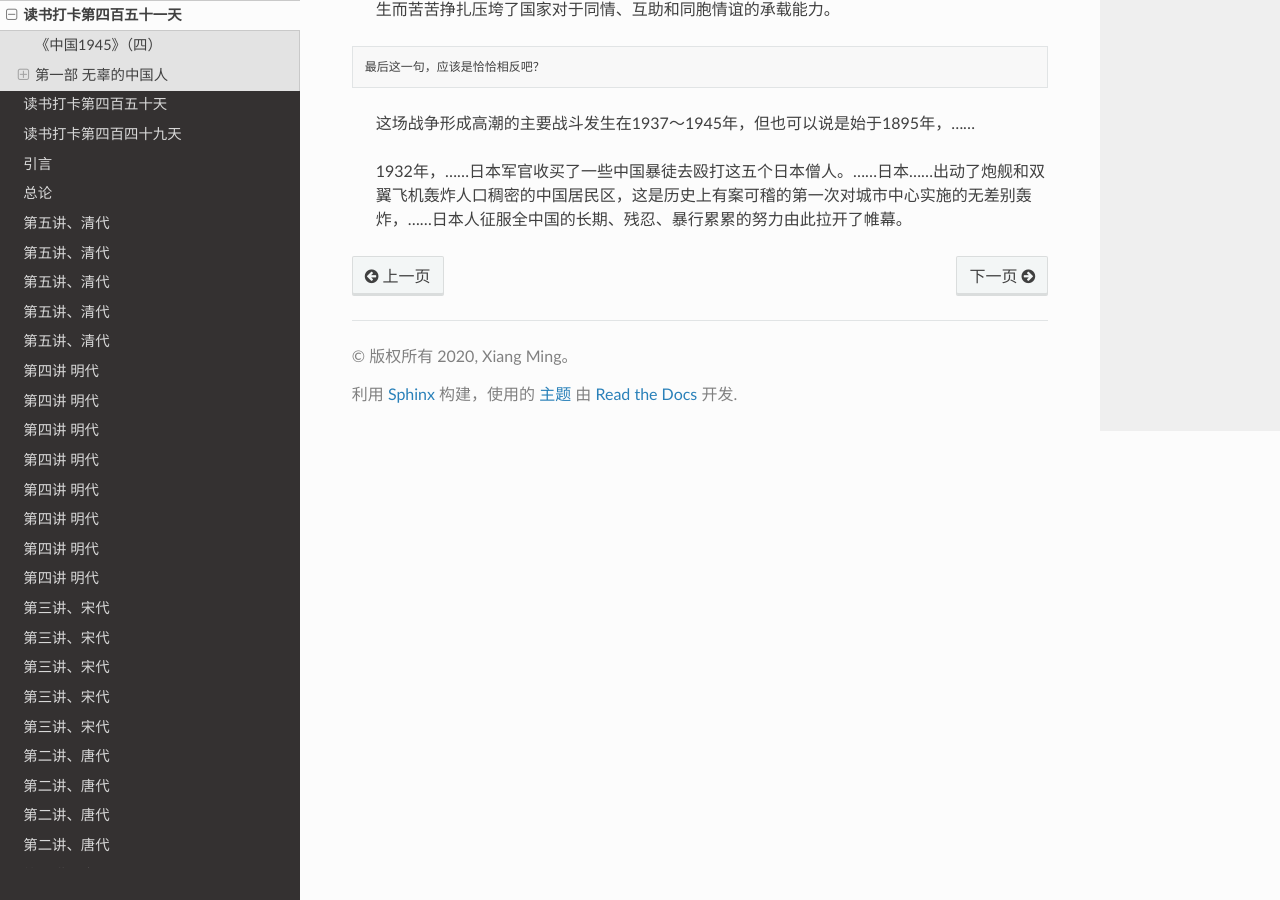
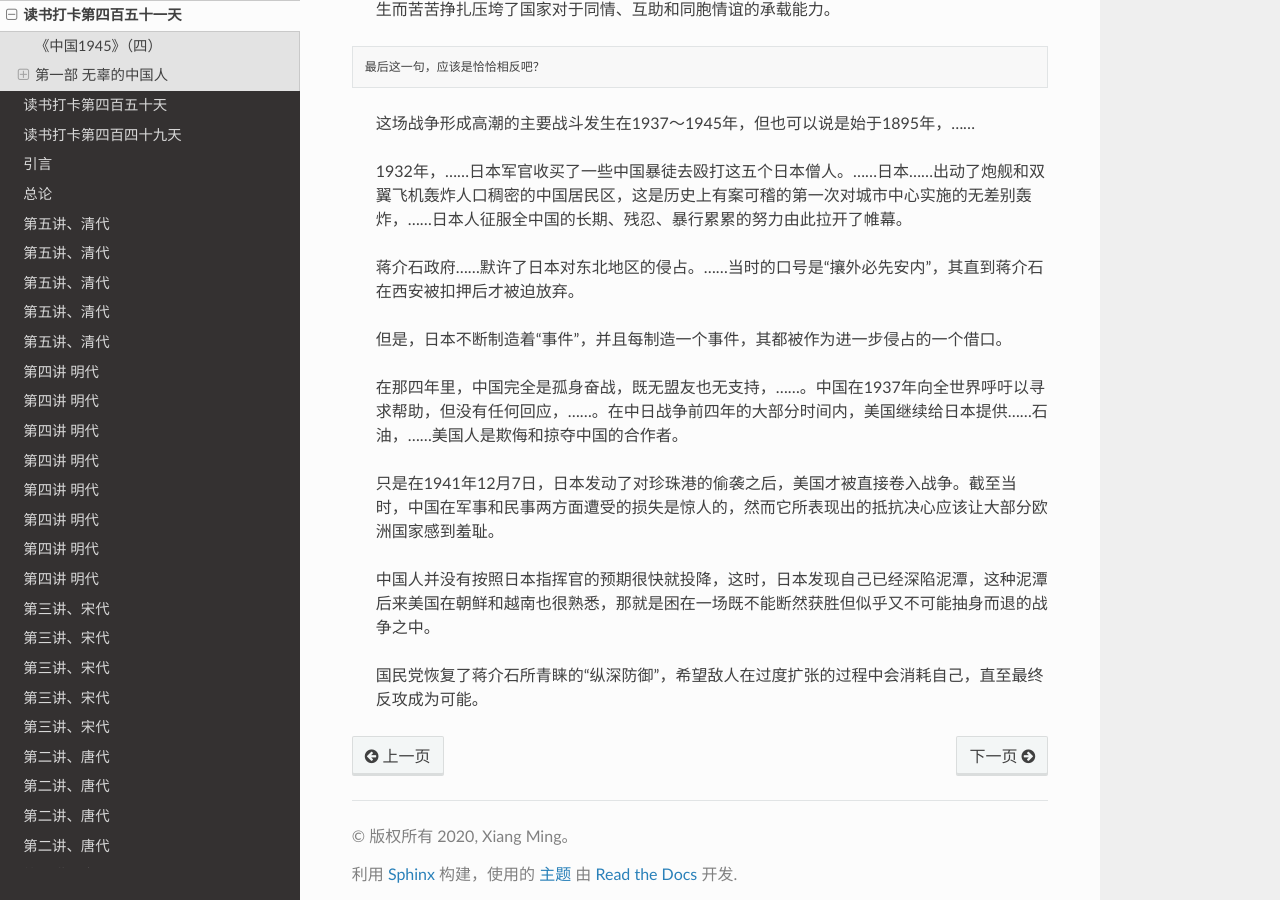
Before and after one commit to xiangming1975/reading, a Sphinx documentation site: the page built from source/2021-10-20.md, in a window 1280 px wide and 900 px high, scrolled down 504 px. Built offline with Sphinx 7.4.7 and the Read the Docs theme 2.0.0, drawn with Linux system fonts in a browser that asks for light colours.

Commit message:
中国1945

```diff
--- a/source/2021-10-20.md
+++ b/source/2021-10-20.md
@@ -14,3 +14,15 @@
 > 这场战争形成高潮的主要战斗发生在1937～1945年，但也可以说是始于1895年，……
 
 > 1932年，……日本军官收买了一些中国暴徒去殴打这五个日本僧人。……日本……出动了炮舰和双翼飞机轰炸人口稠密的中国居民区，这是历史上有案可稽的第一次对城市中心实施的无差别轰炸，……日本人征服全中国的长期、残忍、暴行累累的努力由此拉开了帷幕。
+
+> 蒋介石政府……默许了日本对东北地区的侵占。……当时的口号是“攘外必先安内”，其直到蒋介石在西安被扣押后才被迫放弃。
+
+> 但是，日本不断制造着“事件”，并且每制造一个事件，其都被作为进一步侵占的一个借口。
+
+> 在那四年里，中国完全是孤身奋战，既无盟友也无支持，……。中国在1937年向全世界呼吁以寻求帮助，但没有任何回应，……。在中日战争前四年的大部分时间内，美国继续给日本提供……石油，……美国人是欺侮和掠夺中国的合作者。
+
+> 只是在1941年12月7日，日本发动了对珍珠港的偷袭之后，美国才被直接卷入战争。截至当时，中国在军事和民事两方面遭受的损失是惊人的，然而它所表现出的抵抗决心应该让大部分欧洲国家感到羞耻。
+
+> 中国人并没有按照日本指挥官的预期很快就投降，这时，日本发现自己已经深陷泥潭，这种泥潭后来美国在朝鲜和越南也很熟悉，那就是困在一场既不能断然获胜但似乎又不可能抽身而退的战争之中。
+
+> 国民党恢复了蒋介石所青睐的“纵深防御”，希望敌人在过度扩张的过程中会消耗自己，直至最终反攻成为可能。
```
Also changed, not shown: source/2021-10-21.md (added, +12 -0 lines).
